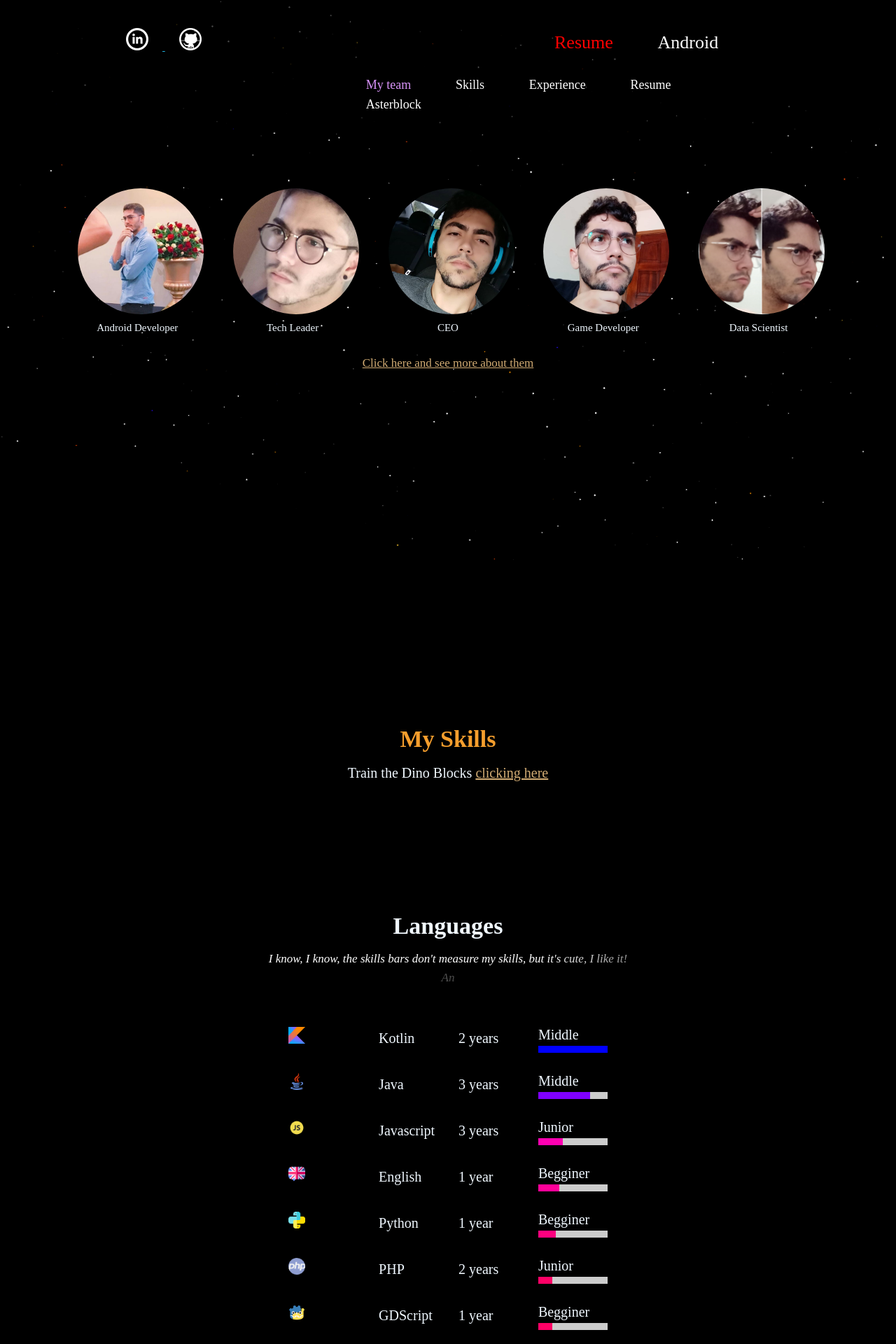
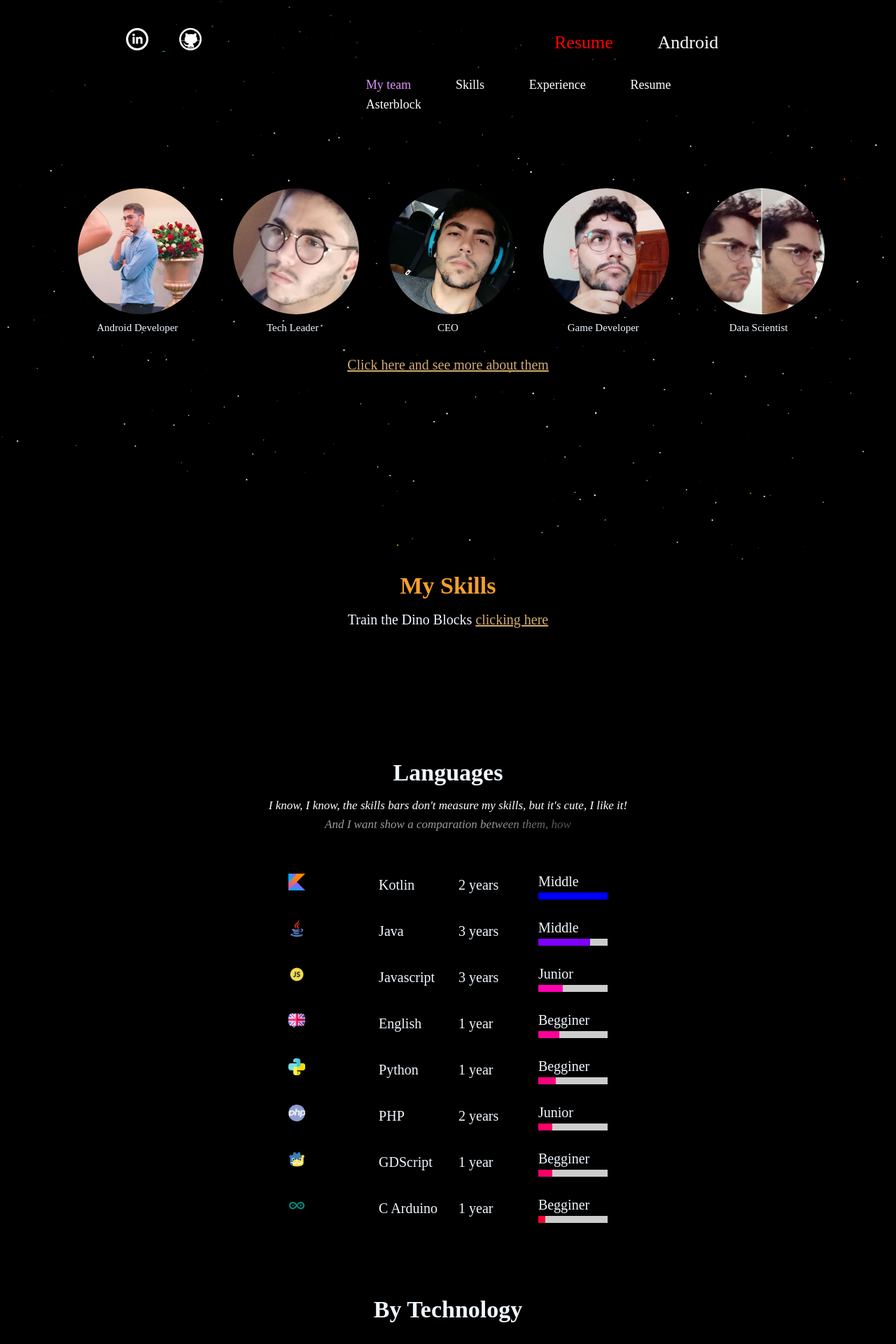
Before and after one commit to willigro/PortfolioWebPage, a PHP site: page /home.php in a window 1280 px wide. Shown: the top 1920 px of the page at 70% size. Run offline with PHP 8.4, Linux system fonts and the light colour scheme; some web fonts are replaced.

Commit message:
Adjusted click on less and open my team

```diff
--- a/home.php
+++ b/home.php
@@ -76,11 +76,11 @@ My team:
       </div>
 
       <div class="row center-text">
-        <a id="show-my-team" class="p-content-small a-main">
+        <a id="show-my-team" class="p-content a-main">
           Click here and see more about them
         </a>
 
-        <a id="hide-my-team" class="p-content-small a-main" hidden>
+        <a id="hide-my-team" class="p-content a-main" hidden>
           Less
         </a>
       </div>
--- a/js/pages/home.js
+++ b/js/pages/home.js
@@ -22,7 +22,6 @@ $(document).ready(function() {
 
     function configureMyTeamClick() {
         $("#show-my-team").click(function() {
-
             const boxes = ["#profile-android", "#profile-tech-leader", "#profile-ceo", "#profile-game", "#profile-data-scientist"]
             const boxesA = ["#my-team-android", "#my-team-tech-leader", "#my-team-ceo", "#my-team-game", "#my-team-data-scientist"]
 
@@ -101,8 +100,15 @@ $(document).ready(function() {
 
     function handleMenuHomeSections(updateHeight) {
         if (updateHeight) {
-            $("#header").height(window.innerHeight)
-            $("#asterblock").height(window.innerHeight / 2)
+            const header = $("#header")
+            const showTeam = $("#show-my-team")
+            const skills = $("#skills")
+            header.ready(function() {
+                // header.height(window.innerHeight)
+                skills.css({ "margin-top": showTeam.height() * 2 });
+            });
+
+            $("#" + SECTION_ASTERBLOCK).height(window.innerHeight / 2)
         }
         // The order matters
         const sections = [SECTION_ASTERBLOCK, SECTION_RESUME, SECTION_EXPERIENCE, SECTION_SKILLS, SECTION_MY_TEAM]
```
